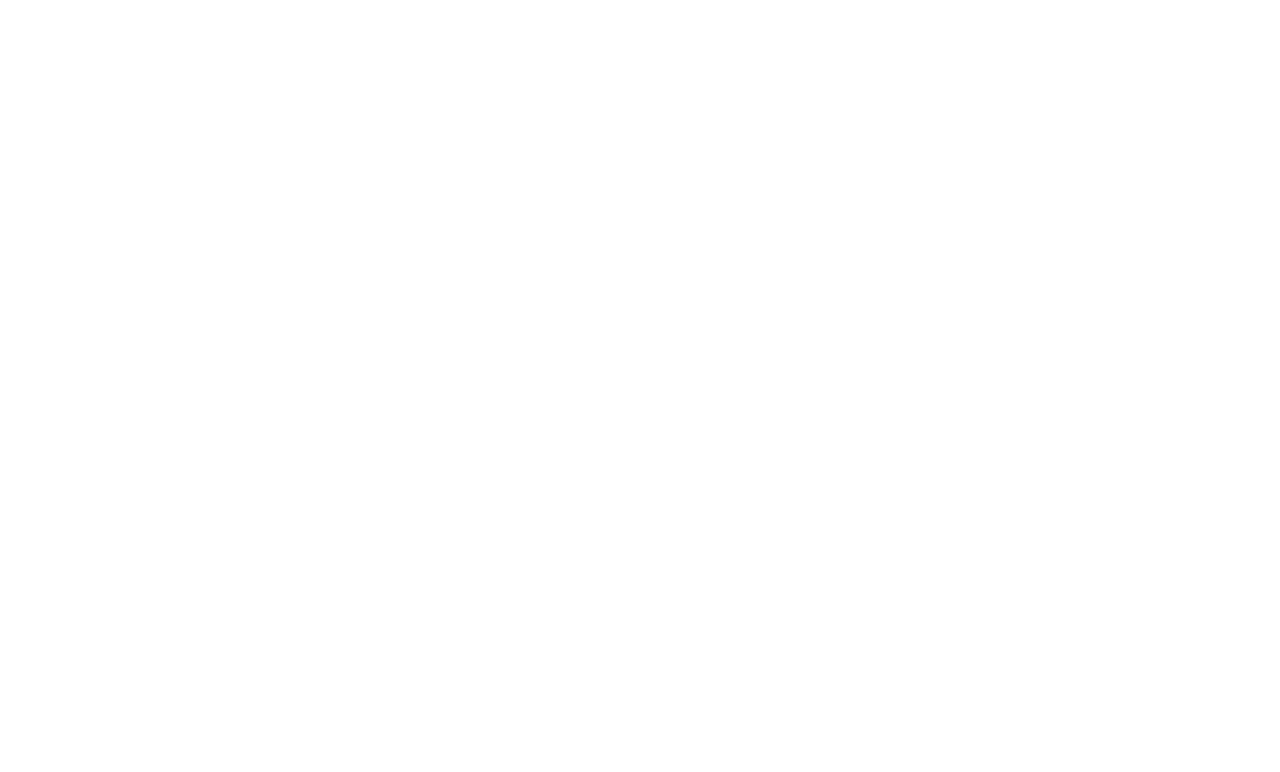
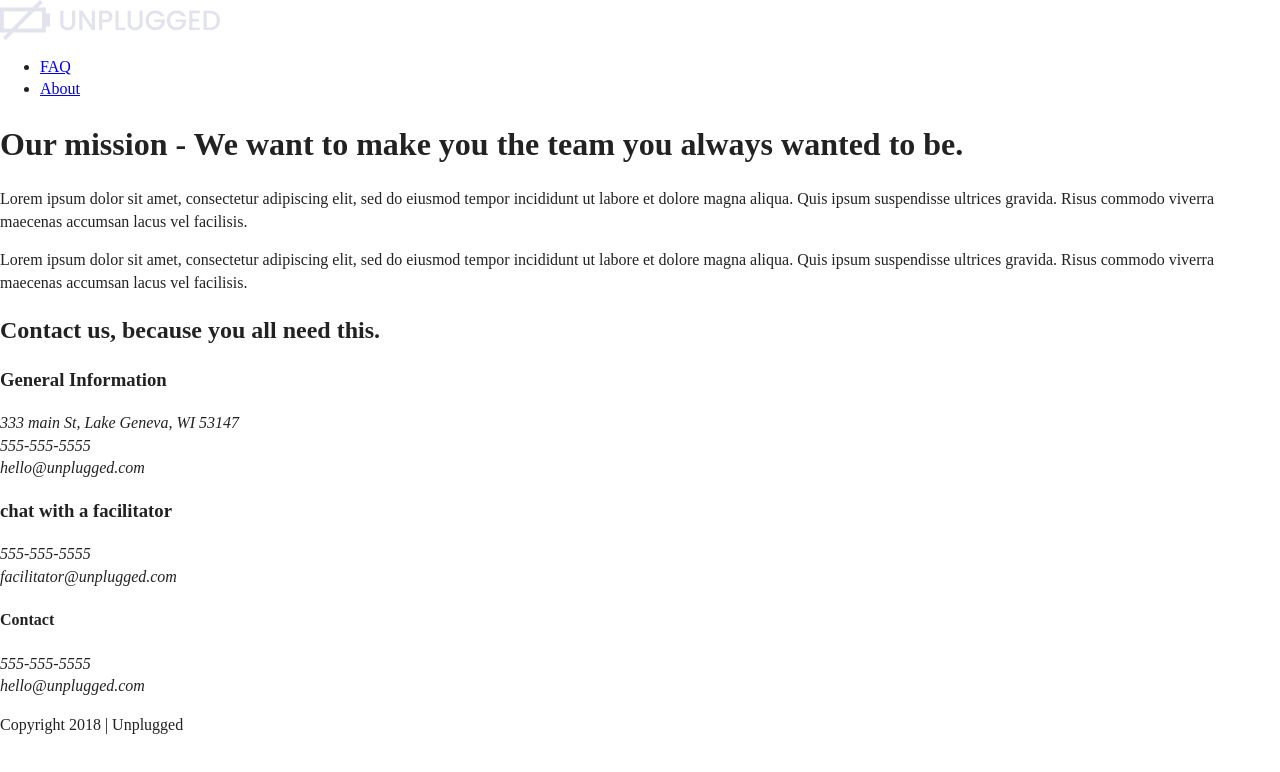
Before and after one commit to danishumate/unplugged-retreat, a website: page about/index.html in a window 1280 px wide. Drawn offline with Linux system fonts and the light colour scheme; files whose address does not match are found by name.

Commit message:
initial commit for about page

```diff
--- a/about/index.html
+++ b/about/index.html
@@ -3,7 +3,7 @@
 
 <head>
   <meta charset="utf-8">
-  <title></title>
+  <title>About</title>
   <meta name="description" content="">
   <meta name="viewport" content="width=device-width, initial-scale=1">
 
@@ -25,7 +25,109 @@
 <body>
 
   <!-- Add your site or application content here -->
+  <header>
+    <div class="content-wrapper">
+      <a href="#"><img src="img/logo.png" alt="unplugged logo"></a>
+      <div class="header-divider"> </div>
+      <nav>
+          <ul>
+            <li><a href="../faq/index.html" target="_blank">FAQ</a></li>
+            <li><a href="index.html" target="_blank">About</a></li>
+          </ul>
+      </nav>
+    </div>
+</header>
 
+<main>
+  <section class="mission">
+    <div class="content-wrapper">
+        <h1>Our mission - We want to make you the team you always wanted to be.</h1>
+          <div class="mission-content">
+            <p>
+              Lorem ipsum dolor sit amet, consectetur adipiscing elit, sed do eiusmod tempor
+              incididunt ut labore et dolore magna aliqua. Quis ipsum suspendisse ultrices gravida.
+              Risus commodo viverra maecenas accumsan lacus vel facilisis.
+            </p>
+            <p>
+              Lorem ipsum dolor sit amet, consectetur adipiscing elit, sed do eiusmod tempor
+              incididunt ut labore et dolore magna aliqua. Quis ipsum suspendisse ultrices gravida.
+              Risus commodo viverra maecenas accumsan lacus vel facilisis.
+            </p>
+          </div>
+    </div>
+    <!-- mission content wrapper ends-->
+  </section>
+
+  <section class="map">
+   <figure>
+   </figure>
+  </section>
+
+  <section class="contact-section">
+    <div class="content-wrapper">
+        <h2>Contact us, because you all need this.</h2>
+            <div class="contact-content">
+              <div>
+                <h3>
+                  General Information
+                </h3>
+                <address>
+                  <p>
+                    333 main St, Lake Geneva, WI 53147 <br>
+                    555-555-5555 <br>
+                    hello@unplugged.com
+                  </p>
+                </address>
+                <h3>chat with a facilitator</h3>
+                <address>
+                  <p>
+                  555-555-5555 <br>
+                  facilitator@unplugged.com
+                  </p>
+                </address>
+
+              </div>
+            </div>
+    </div>
+  </section>
+
+</main>
+ <!-- main wrapper-->
+
+<footer>
+  <div class="content-wrapper">
+      <div class="footer-content">
+          <div class="contact">
+            <h4> Contact</h4>
+            <address>
+            <p>
+              555-555-5555 <br>
+              hello@unplugged.com
+            </p>
+            </address>
+          </div>
+              <div class="social">
+                <div class="social-icons">
+                  <p>
+                    <a href="https://www.facebook.com/yoursite" target="_blank"></a>
+                  </p>
+                  <p>
+                    <a href="https://www.instagram.com/" target="_blank"></a>
+                  </p>
+                  <p>
+                    <a href="https://twitter.com/danika_shumate" target="_blank"></a>
+                  </p>
+                  <!-- other social links here -->
+                </div>
+              </div>
+      </div> <!-- footer content ends -->
+  </div> <!-- footer content wrapper ends -->
+
+  <div class="coppyright">
+    <p>Copyright 2018 | Unplugged</p>
+  </div>
+
+</footer>
 
   <script src="../js/vendor/modernizr-3.11.2.min.js"></script>
   <script src="../js/plugins.js"></script>
```
